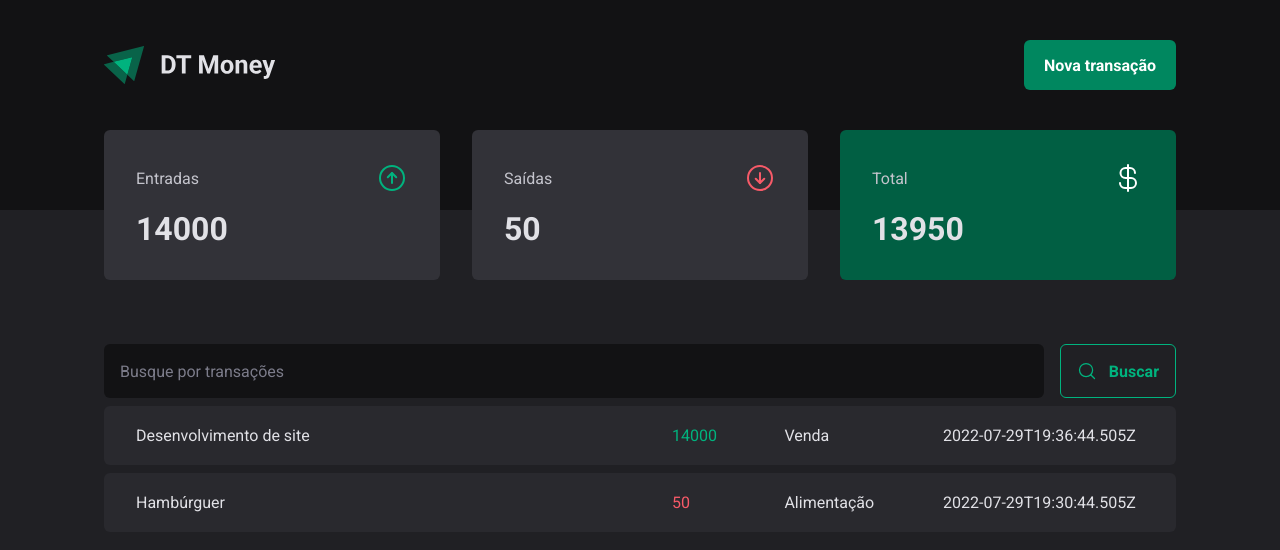
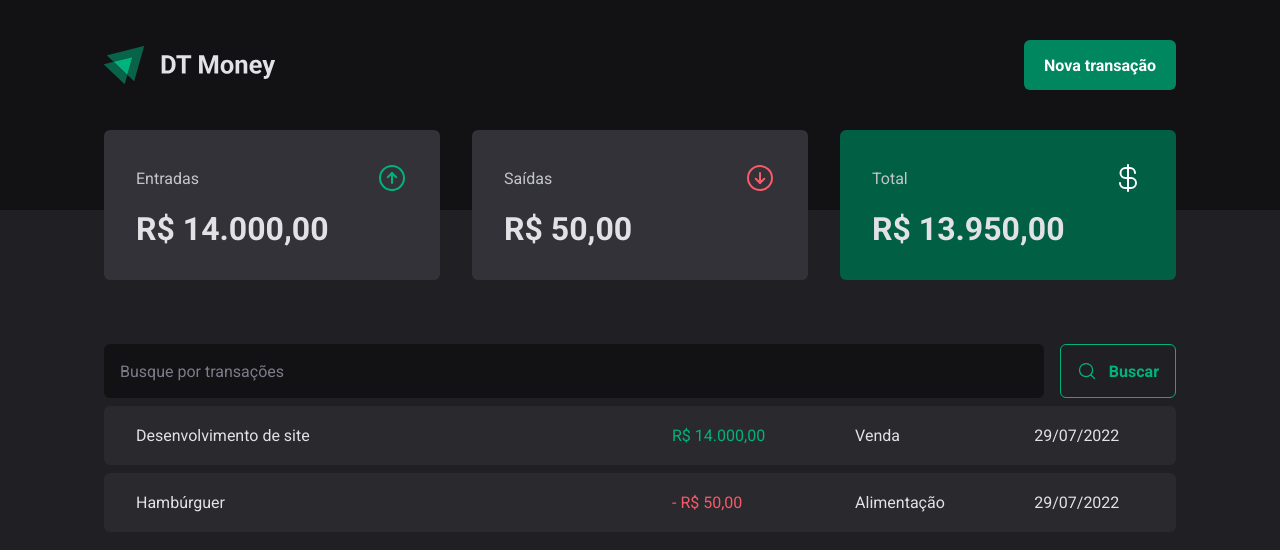
Before and after one commit to rafael-acerqueira/dt-money, a React (Vite) app: page / in a window 1280 px wide. Shown: the top 550 px of the page. Built offline with nearby package versions, Linux system fonts and the light colour scheme; data requests are answered from the project's data file; the HTML template or start-up script is replaced by a standard one.

Commit message:
Format date and price

```diff
--- a/src/components/Summary/index.tsx
+++ b/src/components/Summary/index.tsx
@@ -2,6 +2,7 @@
 import { SummaryCard, SummaryContainer } from "./styles";
 import { useContext } from "react";
 import { TransactionsContext } from "../../contexts/TransactionContext";
+import { priceFormatter } from "../../utils/formatter";
 
 export function Summary() {
 
@@ -33,7 +34,7 @@
           <ArrowCircleUp size={32} color="#00b37e" />
         </header>
 
-        <strong>{summary.income}</strong>
+        <strong>{priceFormatter.format(summary.income)}</strong>
       </SummaryCard>
 
       <SummaryCard>
@@ -42,7 +43,7 @@
           <ArrowCircleDown size={32} color="#f75a68" />
         </header>
 
-        <strong>{summary.outcome}</strong>
+        <strong>{priceFormatter.format(summary.outcome)}</strong>
       </SummaryCard>
 
       <SummaryCard variant="green">
@@ -51,7 +52,7 @@
           <CurrencyDollar size={32} color="#fff" />
         </header>
 
-        <strong>{summary.total}</strong>
+        <strong>{priceFormatter.format(summary.total)}</strong>
       </SummaryCard>
     </SummaryContainer>
   );
--- a/src/pages/Transactions/index.tsx
+++ b/src/pages/Transactions/index.tsx
@@ -4,6 +4,7 @@
 import { SearchForm } from "./components/SearchForm";
 import { PriceHighlight, TransactionsContainer, TransactionsTable } from "./styles";
 import { TransactionsContext } from "../../contexts/TransactionContext";
+import { dateFormatter, priceFormatter } from "../../utils/formatter";
 
 export function Transactions() {
 
@@ -23,11 +24,12 @@
                   <td width="50%">{transaction.description}</td>
                   <td>
                     <PriceHighlight variant={transaction.type}>
-                      {transaction.price}
+                      {transaction.type === 'outcome' && '- '}
+                      {priceFormatter.format(transaction.price)}
                     </PriceHighlight>
                   </td>
                   <td>{transaction.category}</td>
-                  <td>{transaction.createdAt}</td>
+                  <td>{dateFormatter.format(new Date(transaction.createdAt))}</td>
                 </tr>
               )
             })}
--- /dev/null
+++ b/src/utils/formatter.ts
@@ -0,0 +1,6 @@
+export const dateFormatter = new Intl.DateTimeFormat('pt-BR');
+
+export const priceFormatter = new Intl.NumberFormat('pt-BR', {
+  style: 'currency',
+  currency: 'BRL',
+});
```
